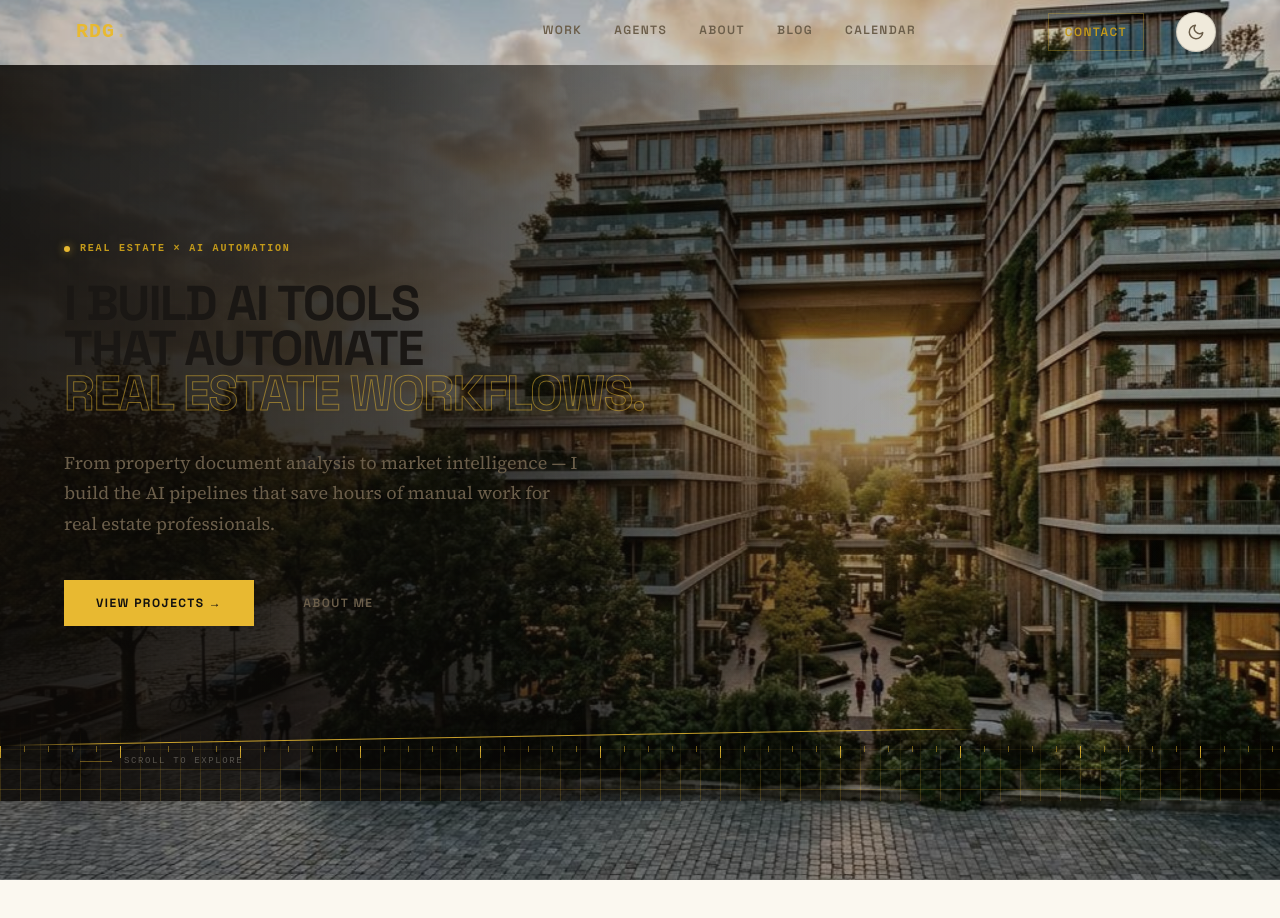
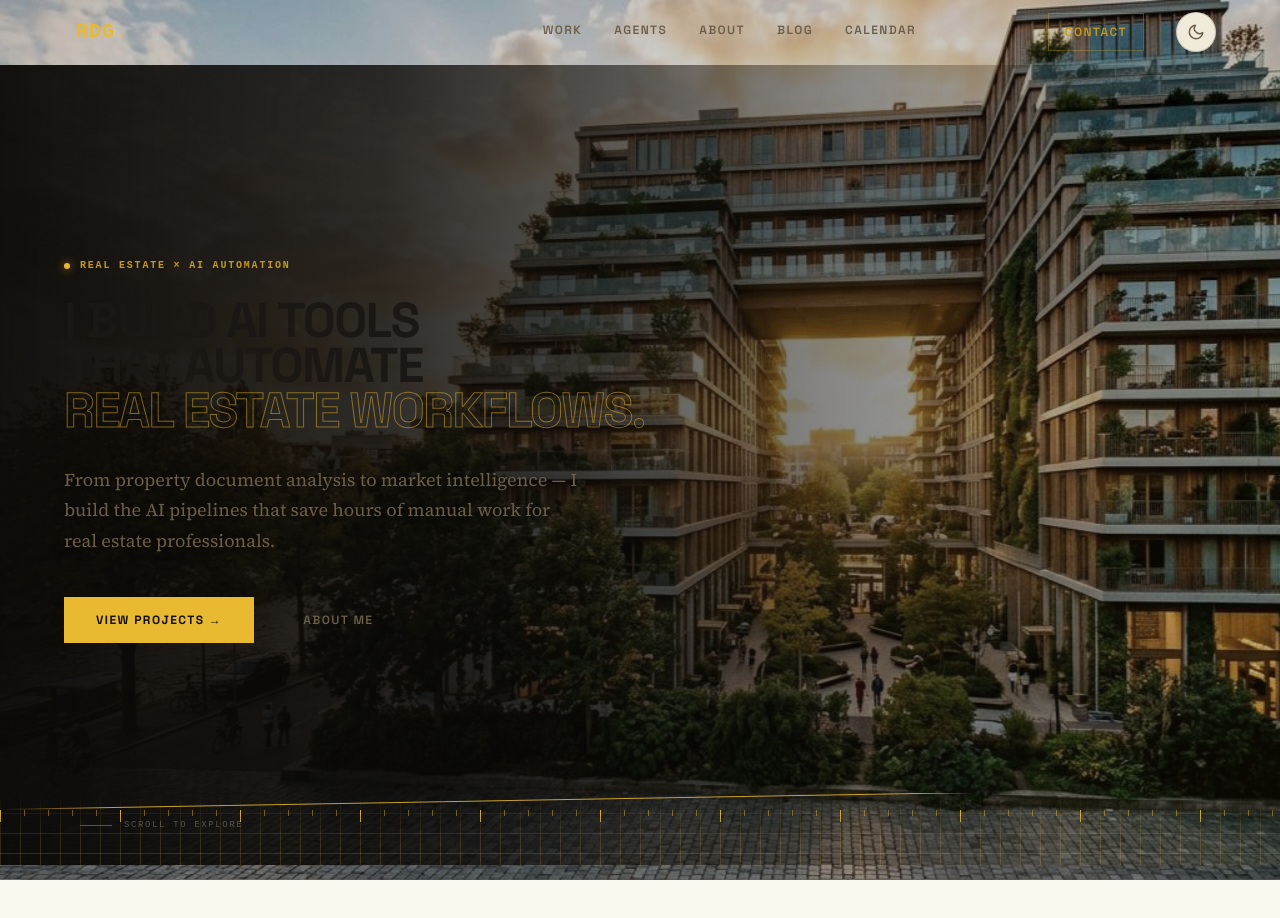
Before and after one commit to randydegroot56/randy-site, a Next.js app: page / in a window 1280 px wide. Shown: the top 918 px of the page. Built offline with nearby package versions, Linux system fonts and the light colour scheme.

Commit message:
fix(hero): move content higher for transparent navbar, darken scrim

```diff
--- a/src/app/page.js
+++ b/src/app/page.js
@@ -208,12 +208,13 @@ export default function Page() {
         onMouseMove={handleHeroMouseMove}
         onMouseLeave={handleHeroMouseLeave}
         style={{
-          height: 'calc(100vh - 4rem)',
+          height: '100vh',
           minHeight: 'unset',
           padding: 0,
+          paddingTop: 'calc(4rem + var(--space-16))',
           display: 'flex',
           flexDirection: 'column',
-          justifyContent: 'center',
+          justifyContent: 'flex-start',
           position: 'relative',
           overflow: 'hidden',
         }}
@@ -226,7 +227,7 @@ export default function Page() {
             style={{
               position: 'absolute',
               inset: 0,
-              background: 'linear-gradient(135deg, rgba(232,185,49,0.06) 0%, transparent 50%, rgba(232,185,49,0.03) 100%)',
+              background: 'linear-gradient(135deg, rgba(232,185,49,0.10) 0%, transparent 50%, rgba(232,185,49,0.05) 100%)',
             }}
           />
           {/* Layer 2: Readability gradient scrim */}
@@ -235,7 +236,7 @@ export default function Page() {
             style={{
               position: 'absolute',
               inset: 0,
-              background: 'linear-gradient(90deg, rgba(12,10,8,0.88) 0%, rgba(12,10,8,0.72) 30%, rgba(12,10,8,0.22) 65%, transparent 100%)',
+              background: 'linear-gradient(90deg, rgba(12,10,8,0.96) 0%, rgba(12,10,8,0.82) 30%, rgba(12,10,8,0.35) 65%, transparent 100%)',
             }}
           />
         </motion.div>
```
